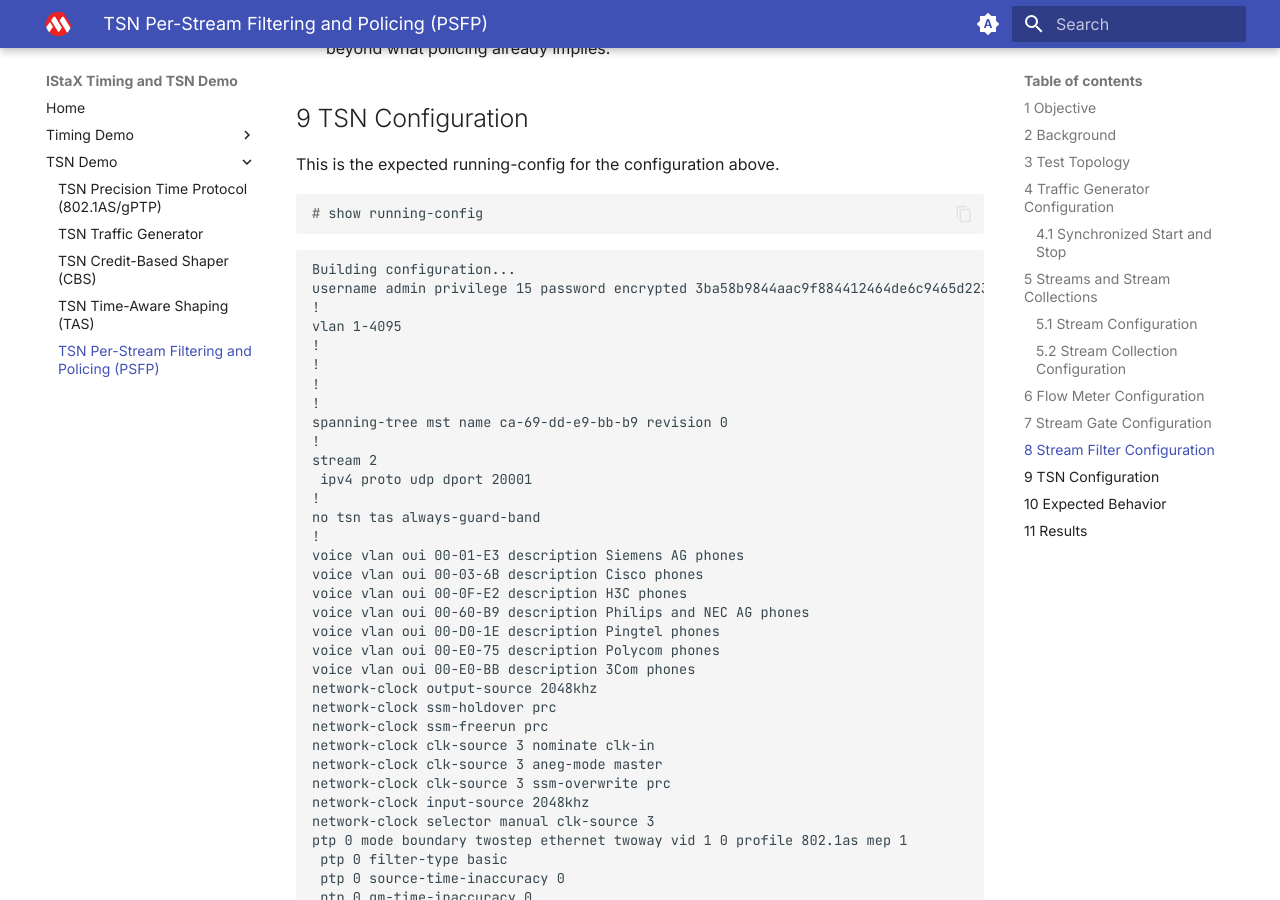
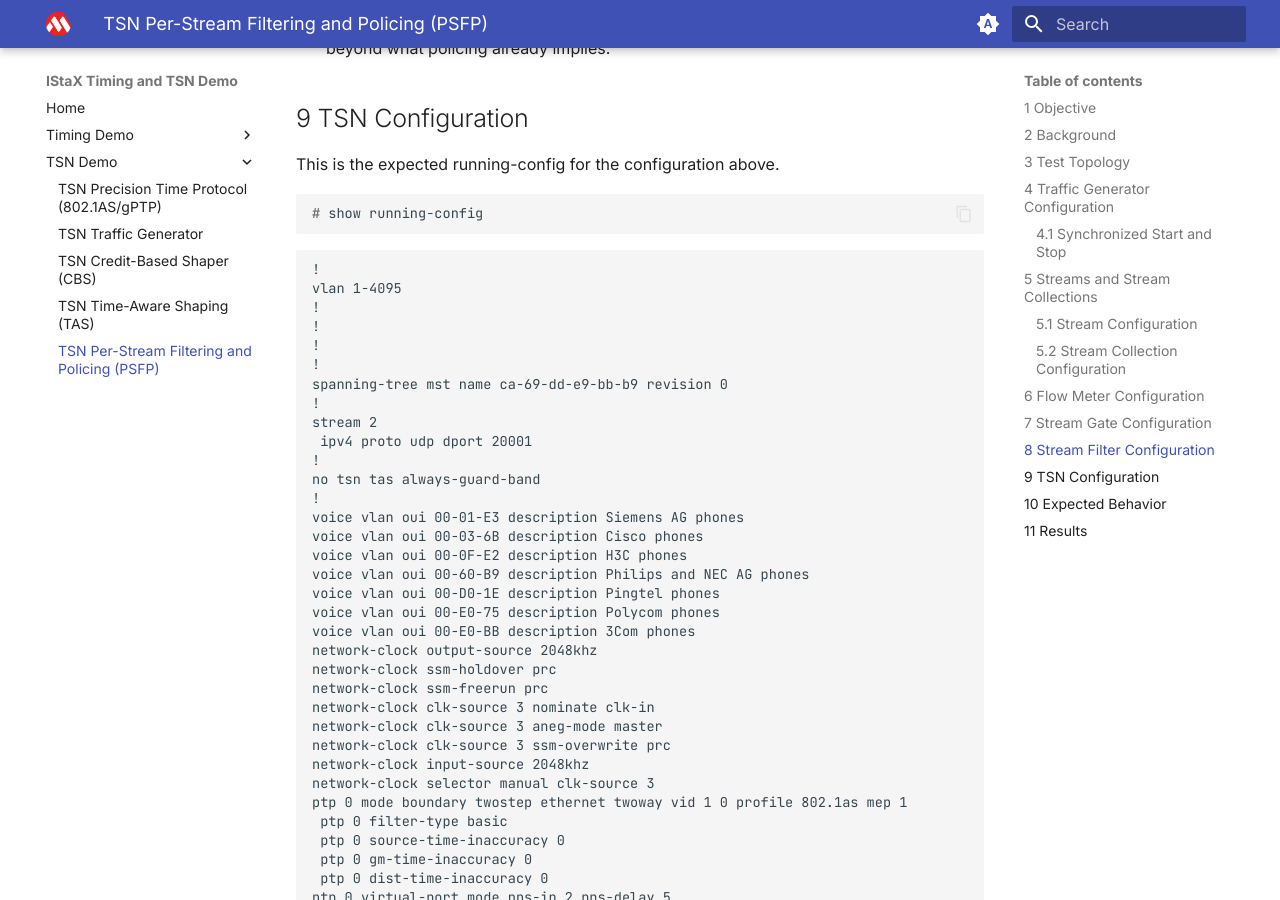
Before and after one commit to gpmanly/istax-timing-tsn-demo, an MkDocs documentation site: the page built from docs/tsn-per-stream-filtering-and-policing-(psfp)-demo.md, in a window 1280 px wide and 900 px high, scrolled down 12578 px. Built offline with MkDocs 1.6.1 and Material for MkDocs 9.7.7, drawn with Linux system fonts in a browser that asks for light colours.

Commit message:
removed hash

````diff
--- a/docs/tsn-per-stream-filtering-and-policing-(psfp)-demo.md
+++ b/docs/tsn-per-stream-filtering-and-policing-(psfp)-demo.md
@@ -401,8 +401,6 @@ This is the expected running-config for the configuration above.
 # show running-config
 ```
 ```{ .text .no-copy }
-Building configuration...
-username admin privilege 15 password encrypted 3ba58b9844aac9f884412464de6c9465d2235e1ed067958ede88d6c3f305392e2fd7f5a7e7fd98f349fd0d9b2b04622b85358efa990b7d753e6c118f2ebe21b2
 !
 vlan 1-4095
 !
````
